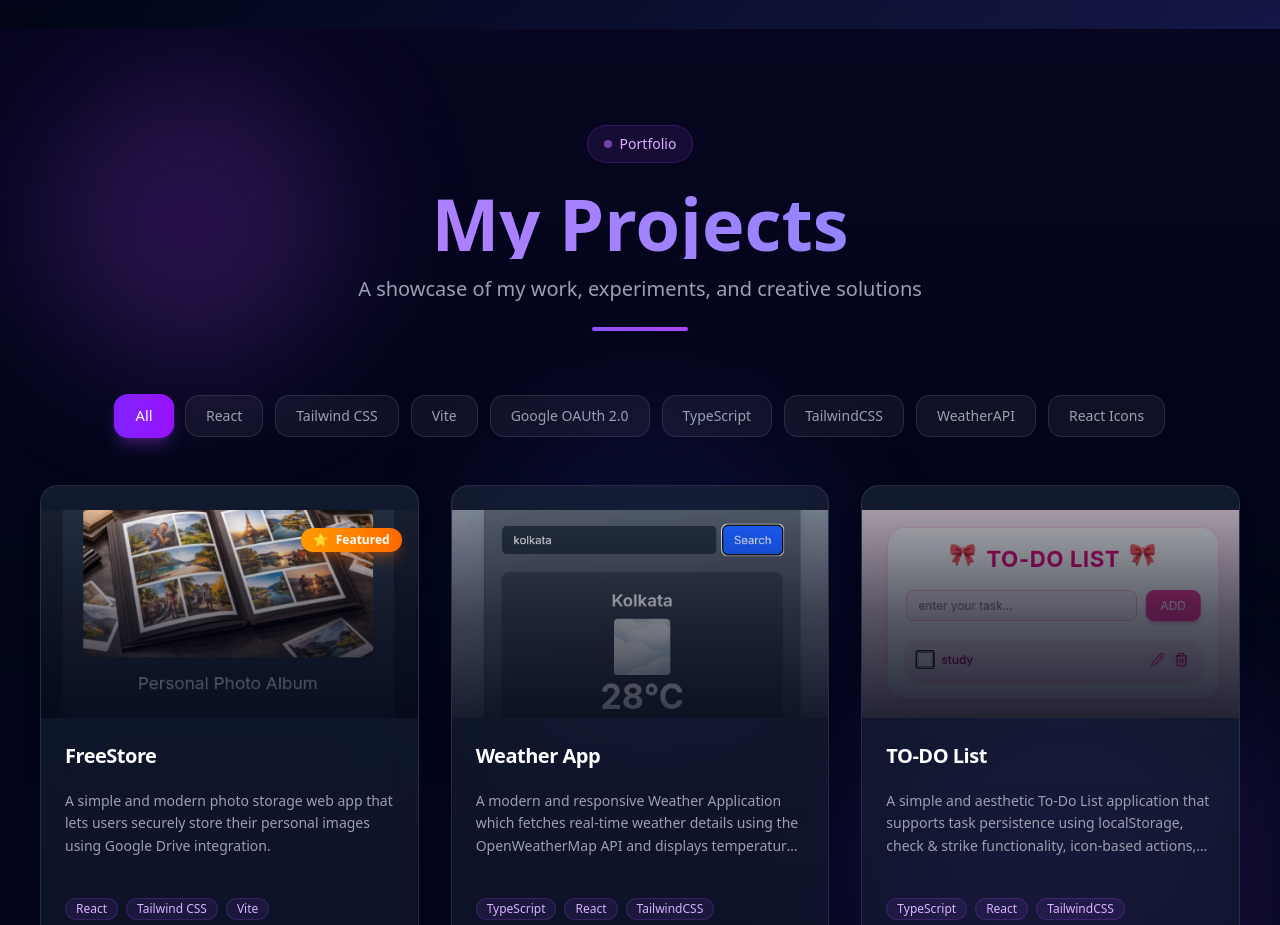
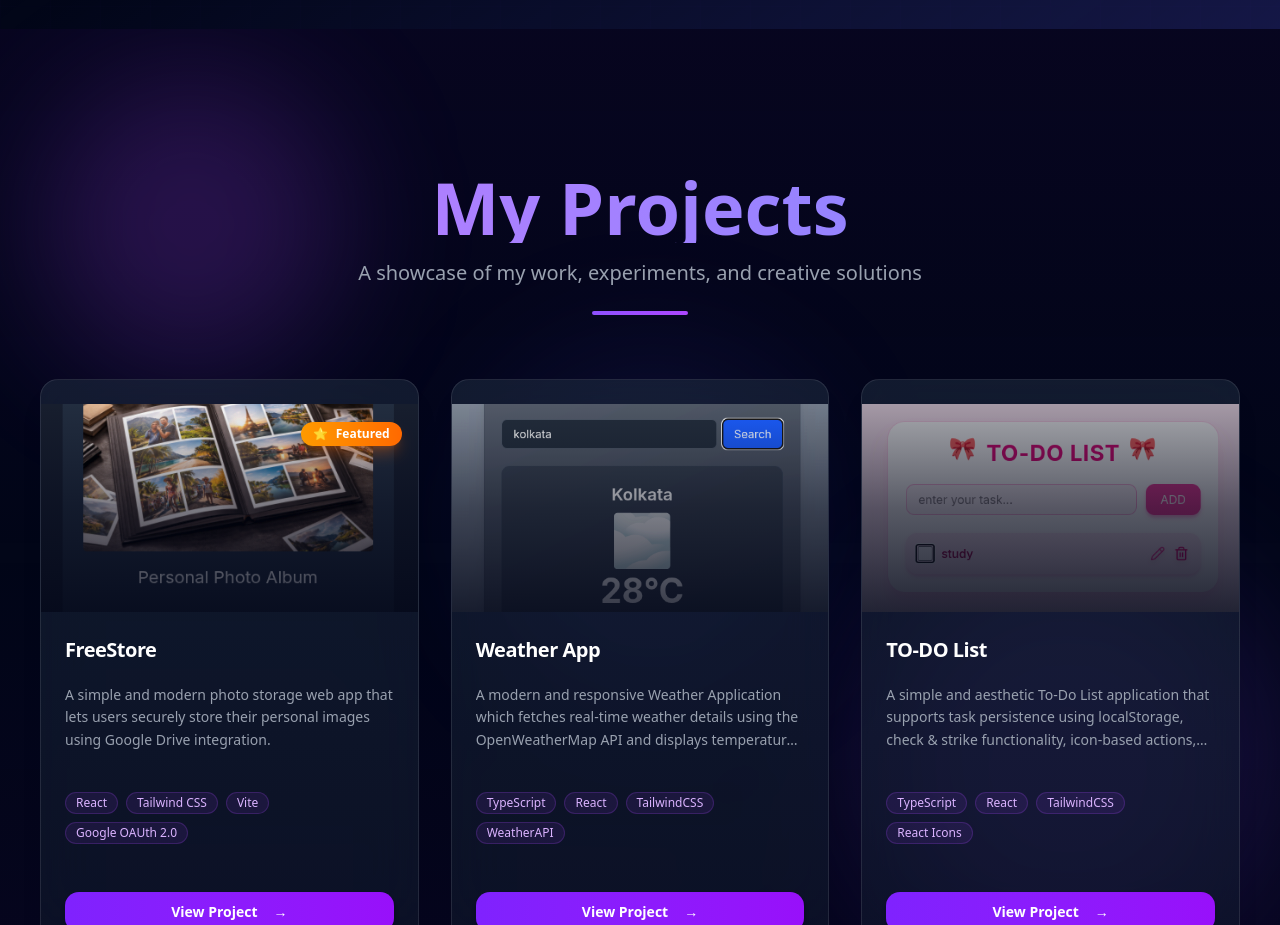
Before and after one commit to prerna12github/Personal-Portfolio, a React (Vite) app: page / in a window 1280 px wide. Shown: the part 4200-5125 px from the top of the page. Built offline with nearby package versions, Linux system fonts and the light colour scheme.

Commit message:
Changes PRoject SEction

```diff
--- a/src/components/Projects.jsx
+++ b/src/components/Projects.jsx
@@ -57,9 +57,7 @@ const Projects = () => {
       <div className="relative z-10 max-w-7xl mx-auto">
         {/* Section Header */}
         <div className="text-center mb-16 animate-fadeInUp">
-          <div className="inline-flex items-center gap-2 px-4 py-2 rounded-full bg-purple-500/10 border border-purple-500/20 mb-6">
-            <span className="w-2 h-2 rounded-full bg-purple-400 animate-pulse" />
-            <span className="text-sm font-medium text-purple-300">Portfolio</span>
+          <div className="inline-flex items-center gap-2 px-4 py-2 order-purple-500/20 mb-6">
           </div>
           <h2 className="text-4xl md:text-6xl lg:text-7xl font-bold mb-4 text-transparent bg-clip-text bg-gradient-to-r from-violet-400 via-purple-400 to-indigo-400 animate-gradient">
             My Projects
@@ -70,24 +68,7 @@ const Projects = () => {
           <div className="w-24 h-1 bg-gradient-to-r from-violet-500 to-purple-500 mx-auto mt-6 rounded-full" />
         </div>
 
-        {/* Filter Tabs */}
-        {filters.length > 1 && (
-          <div className="flex flex-wrap justify-center gap-3 mb-12 animate-fadeInUp">
-            {filters.map((filter) => (
-              <button
-                key={filter}
-                onClick={() => setActiveFilter(filter)}
-                className={`px-5 py-2.5 rounded-xl text-sm font-medium transition-all duration-300 border ${
-                  activeFilter === filter
-                    ? "bg-gradient-to-r from-violet-600 to-purple-600 text-white border-transparent shadow-lg shadow-purple-500/25 scale-105"
-                    : "bg-white/5 text-gray-400 border-white/10 hover:bg-white/10 hover:text-white hover:border-purple-500/30"
-                }`}
-              >
-                {filter}
-              </button>
-            ))}
-          </div>
-        )}
+
 
         {/* Projects Grid */}
         {filteredProjects.length > 0 ? (
```
